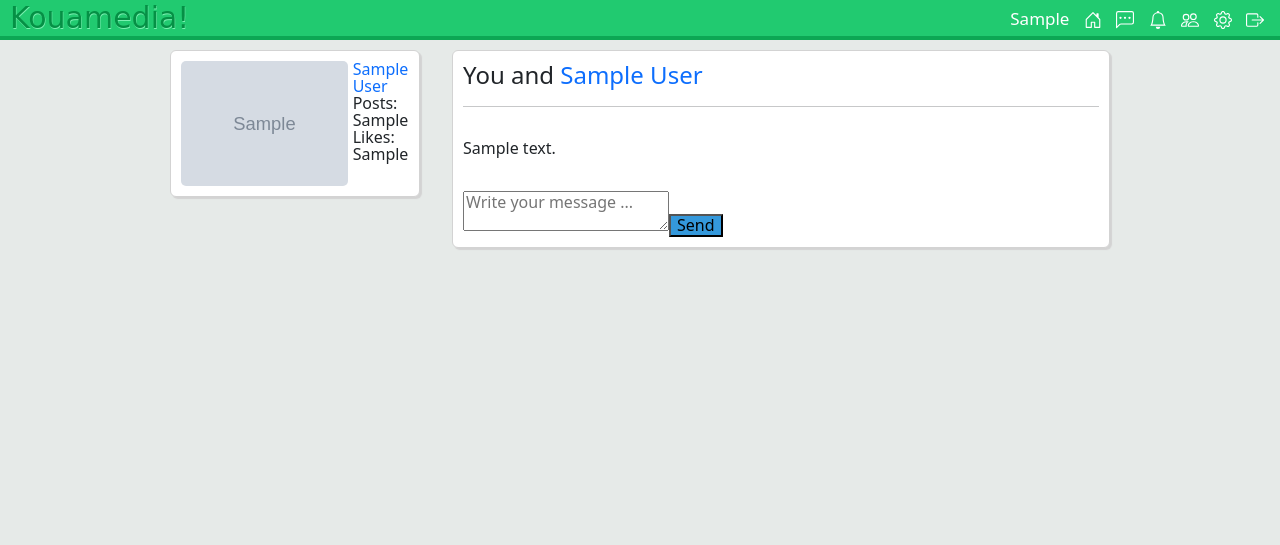
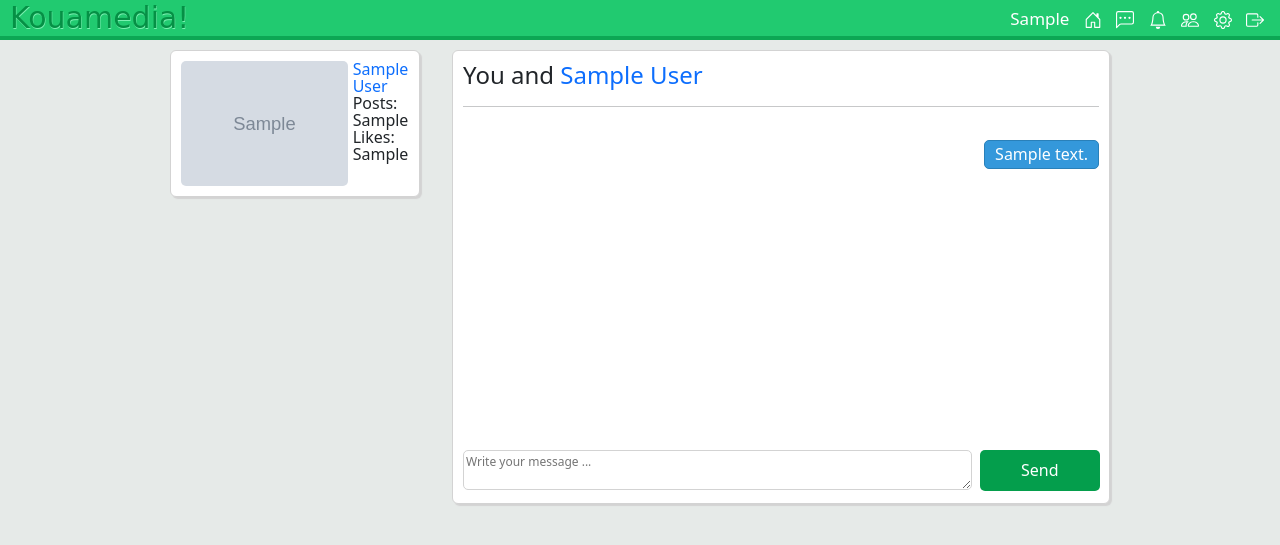
Before and after one commit to Mbiakop1/Kouamedia, a PHP site: page /messages.php in a window 1280 px wide. Shown: the top 545 px of the page. Run offline with PHP 8.4, Linux system fonts and the light colour scheme; the visitor is signed in with stand-in values (Sample User, id 1); tables that the repository leaves empty or names only in its code hold one stand-in row (values such as "Sample post"); grey boxes marked "Sample" are stand-in pictures; some web fonts are replaced.

Commit message:
add style to the messages

```diff
--- a/Assets/CSS/style.css
+++ b/Assets/CSS/style.css
@@ -327,3 +327,53 @@ nav a:hover {
 .profile_info_bottom {
     margin: 10px 0px 0px 7px;
 }
+
+#message_textarea {
+    width: 80%;
+    margin-right: 8px;
+    border-radius: 5px;
+    border: 1px solid #d3d3d3;
+    font-size: 12px;
+}
+
+#message_submit {
+    height: 41px;
+    width: 120px;
+    margin: 0;
+    position: absolute;
+    border: none;
+    background-color: #049e4c;
+    color: #fff;
+    border-radius: 5px;
+    outline: none;
+}
+
+.message {
+    border: 1px solid black;
+    border-radius: 5px;
+    padding: 5px 10px;
+    display: inline-block;
+    color: #fff;
+}
+
+.message#blue {
+    background-color: #3498db;
+    border-color: #2980b9;
+    float: right;
+    margin-bottom: 5px;
+}
+
+.message#green {
+    background-color: #049e4c;
+    border-color: #027738;
+    float: left;
+    margin-bottom: 5px;
+}
+
+.loaded_messages {
+    height: 65%;
+    min-height: 300px;
+    max-height: 400px;
+    overflow: scroll;
+    margin-bottom: 10px;
+}
--- a/includes/classes/Message.php
+++ b/includes/classes/Message.php
@@ -63,7 +63,7 @@ public function getMessages($otherUser){
           $user_from = $row['user_from'];
           $body = $row['body'];
 
-          $div_top = ($user_to == $userLoggedIn) ? "<div class='message' id='green>'" : "<div class='message' id='green'>";
+          $div_top = ($user_to == $userLoggedIn) ? "<div class='message' id='green'>" : "<div class='message' id='blue'>";
           $data = $data . $div_top . $body  . "</div><br><br>";
       }
 
```
